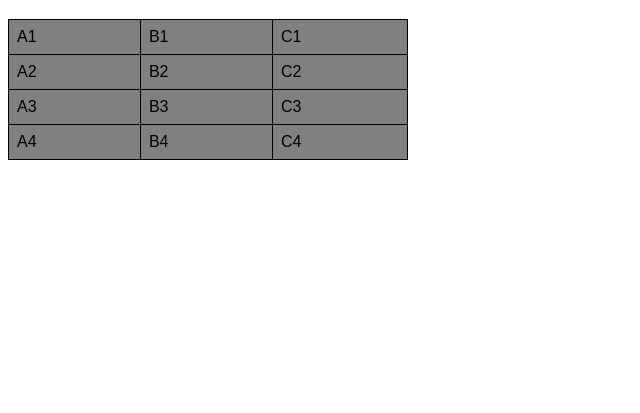
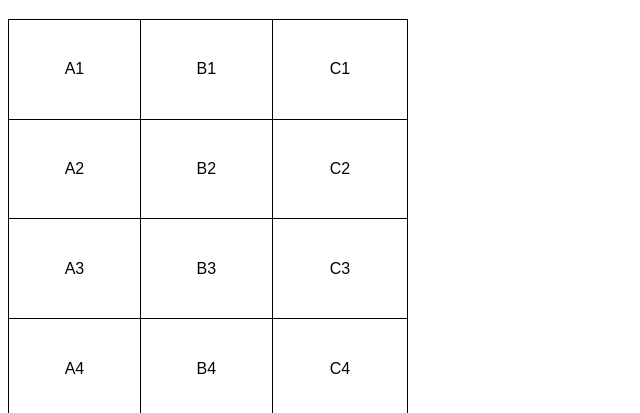
Before and after one commit to joaokolb/html-css, a plain HTML site: page exercicios/ex023/tabela001.html in a window 1280 px wide. Shown: the part 61-474 px from the top of the page, without its empty margins (0-640 px from the left). Drawn offline with Linux system fonts and the light colour scheme.

Commit message:
alinhamento de tabelas

```diff
--- a/exercicios/ex023/tabela001.html
+++ b/exercicios/ex023/tabela001.html
@@ -11,16 +11,17 @@
 
         table {
             width: 400px;
+            height: 400px;
             border-collapse: collapse;
         }
 
         td {
             border: 1px solid black;
             padding: 8px;
+            text-align: center;
+            vertical-align: middle;
         }
-        tr {
-            background-color: gray;
-        }
+
     </style>
 </head>
 <body>
```
